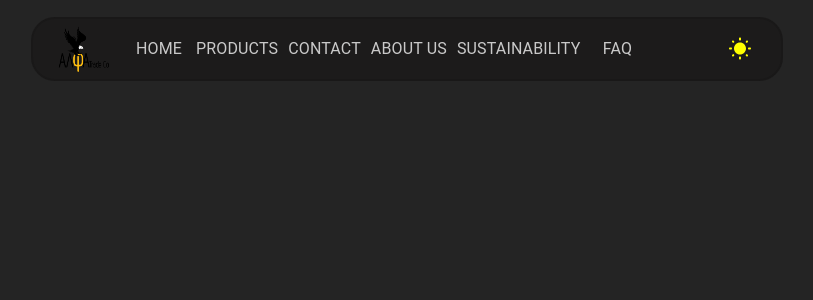
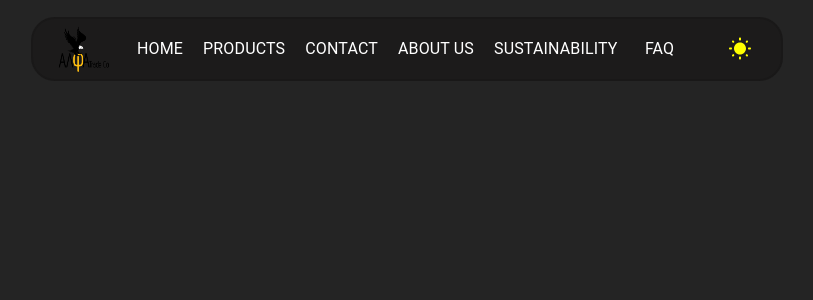
Before and after one commit to JulianoJk/AlphaTradeCo, a React (Vite) app: page /about-us in a window 1280 px wide. Shown: the top 300 px of the page, without its empty margins (233-1046 px from the left). Built offline with nearby package versions, Linux system fonts and the light colour scheme.

Commit message:
fixed header effect

```diff
--- a/src/components/Header/Header.component.tsx
+++ b/src/components/Header/Header.component.tsx
@@ -32,7 +32,7 @@ const Header = ({ mode, toggleColorMode }: AppAppBarProps) => {
   const navigate = useNavigate();
   const theme = useTheme();
   const scrollDirection = useScrollDirection();
-  const { classes } = useStyles();
+  const { classes } = useStyles({ mode });
 
   const toggleDrawer = (newOpen: boolean) => () => setOpen(newOpen);
   const navigateToSection = (sectionId: string) => {
@@ -96,7 +96,7 @@ const Header = ({ mode, toggleColorMode }: AppAppBarProps) => {
         color="info"
         size="small"
         sx={{
-          "&.MuiButton-root:hover": { bgcolor: "transparent",  },
+          "&.MuiButton-root:hover": { bgcolor: "transparent" },
         }}
         onClick={() => navigateToSection(item.path)}
       >
--- a/src/components/Header/Header.styles.ts
+++ b/src/components/Header/Header.styles.ts
@@ -1,6 +1,8 @@
+import { Theme } from "@mui/material/styles";
 import { makeStyles } from "tss-react/mui";
 
-export const useStyles = makeStyles()((theme) => ({
+export const useStyles = makeStyles<{ mode: string }>()(
+  (theme: Theme, { mode }) => ({
     container: {
       display: "flex",
       justifyContent: "center",
@@ -31,22 +33,34 @@ export const useStyles = makeStyles()((theme) => ({
       display: "inline-block",
       textTransform: "uppercase",
       margin: 0,
-    "&:after": {
+      padding: "5px 10px", // Adjust padding for spacing
+      backgroundImage: `linear-gradient(to right, #54b3d6, #54b3d6 50%, ${
+        mode === "dark"
+          ? theme.palette.common.white
+          : theme.palette.common.black
+      }  50%)`,
+      backgroundSize: "200% 100%",
+      backgroundPosition: "-100%",
+      WebkitBackgroundClip: "text",
+      WebkitTextFillColor: "transparent",
+      transition: "all 0.3s ease-in-out",
+      "&:before": {
+        content: '""',
+        background: "#54b3d6",
         display: "block",
-      content: '""',
-      borderBottom: `solid 3px ${theme.palette.primary.main}`,
-      transform: "scaleX(0)",
-      transition: "transform 250ms ease-in-out",
         position: "absolute",
-      bottom: 0,
+        bottom: "-3px",
         left: 0,
+        width: 0,
+        height: "3px",
+        transition: "all 0.3s ease-in-out",
+      },
+      "&:hover": {
+        backgroundPosition: "0",
+      },
+      "&:hover:before": {
         width: "100%",
       },
-    "&:hover:after": {
-      transform: "scaleX(1)",
     },
-    "&.fromLeft:after": {
-      transformOrigin: "0% 50%",
-    },
-  },
-}));
+  })
+);
```
Lines whose indentation alone changed are shown as unchanged.
